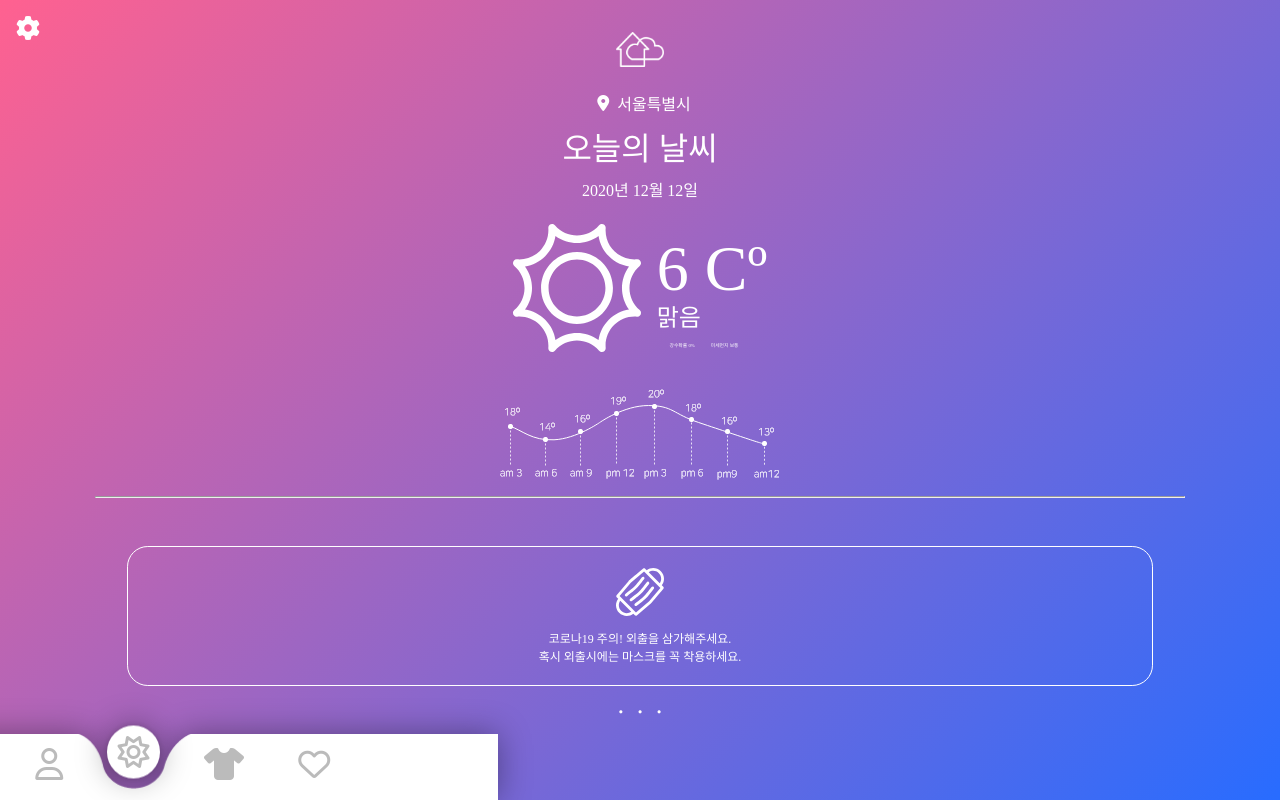
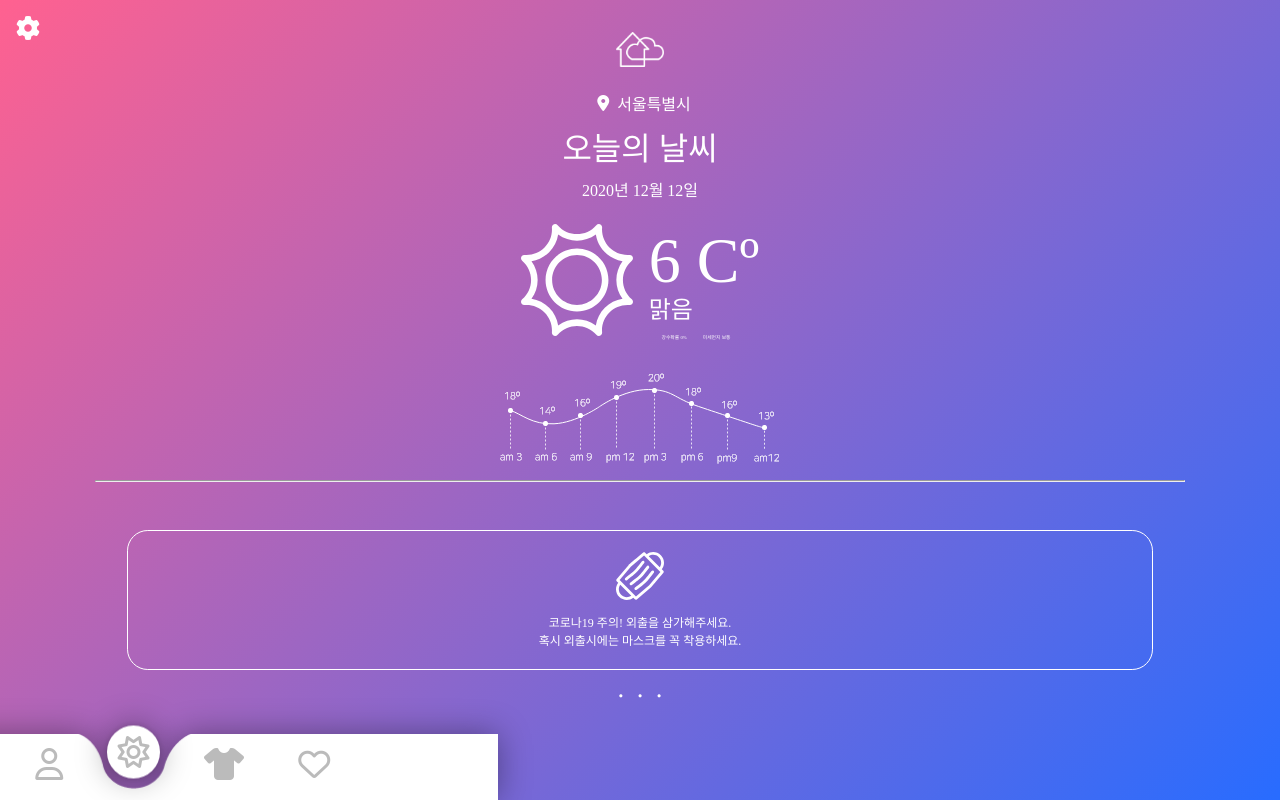
Before and after one commit to sesangbit56/weatherline_beta, a PHP site: page /html/main.html in a window 1280 px wide. Run offline with PHP 8.4, Linux system fonts and the light colour scheme; some libraries are stand-ins or nearby versions.

Commit message:
icon size fixed

```diff
--- a/css/main.css
+++ b/css/main.css
@@ -95,7 +95,7 @@ p{
 }
 
 .weather-info-img img{
-    width:8rem;
+    width:7rem;
 }
 
 .weather-info-text{
```
